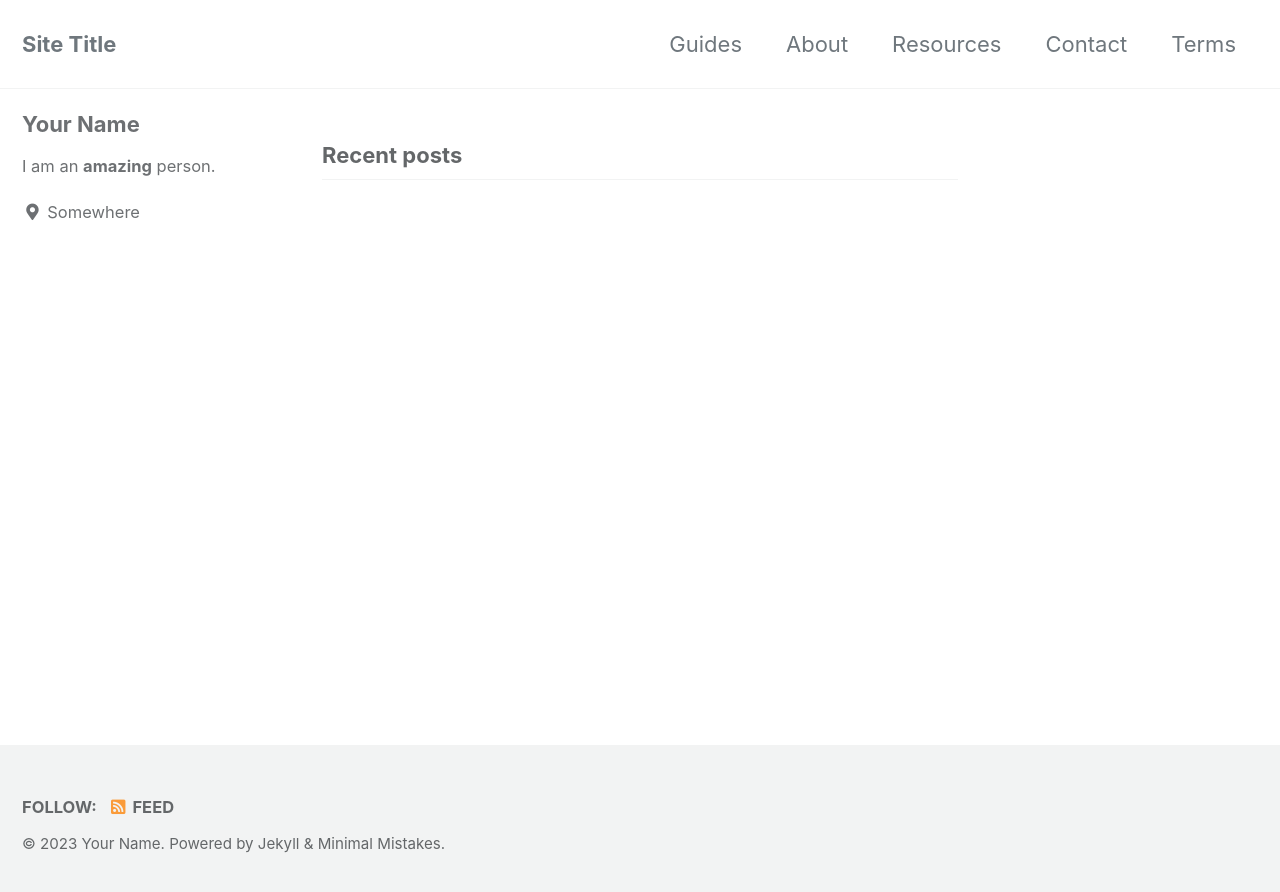
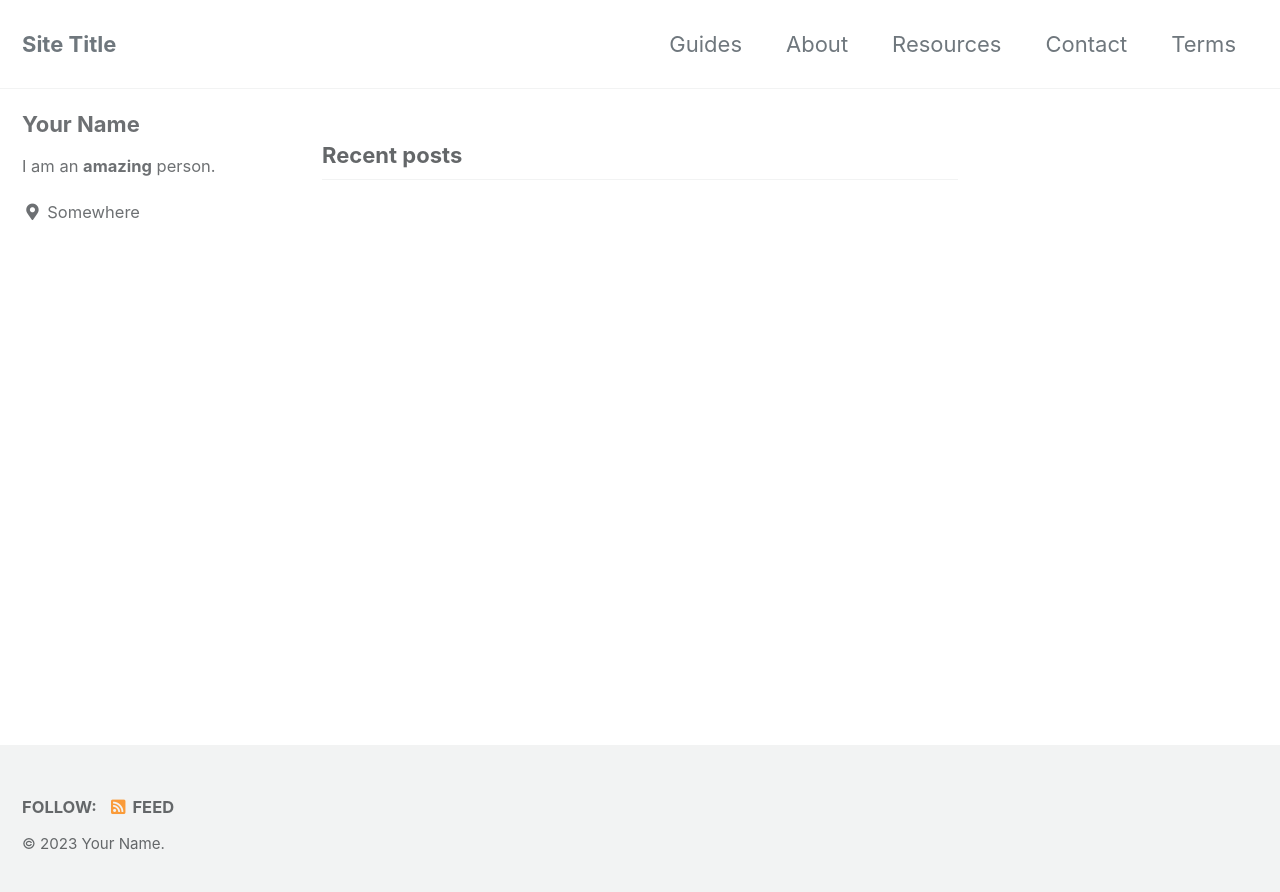
Before and after one commit to crackedasphalt/crackedasphalt-dev, a Jekyll site: the page built from index.html, in a window 1280 px wide. Shown: the top 892 px of the page. Built offline with Jekyll 4.4.1, drawn with Linux system fonts in a browser that asks for light colours; cached includes are drawn as plain includes; the list of posts is cut into pages by our own code.

Commit message:
Modify footer.html

```diff
--- a/_includes/footer.html
+++ b/_includes/footer.html
@@ -18,4 +18,4 @@
   </ul>
 </div>
 
-<div class="page__footer-copyright">&copy; {{ site.time | date: '%Y' }} {{ site.name | default: site.title }}. {{ site.data.ui-text[site.locale].powered_by | default: "Powered by" }} <a href="https://jekyllrb.com" rel="nofollow">Jekyll</a> &amp; <a href="https://mademistakes.com/work/minimal-mistakes-jekyll-theme/" rel="nofollow">Minimal Mistakes</a>.</div>
+<div class="page__footer-copyright">&copy; {{ site.time | date: '%Y' }} {{ site.name | default: site.title }}.<!--- {{ site.data.ui-text[site.locale].powered_by | default: "Powered by" }} <a href="https://jekyllrb.com" rel="nofollow">Jekyll</a> &amp; <a href="https://mademistakes.com/work/minimal-mistakes-jekyll-theme/" rel="nofollow">Minimal Mistakes</a>.--></div>
```
